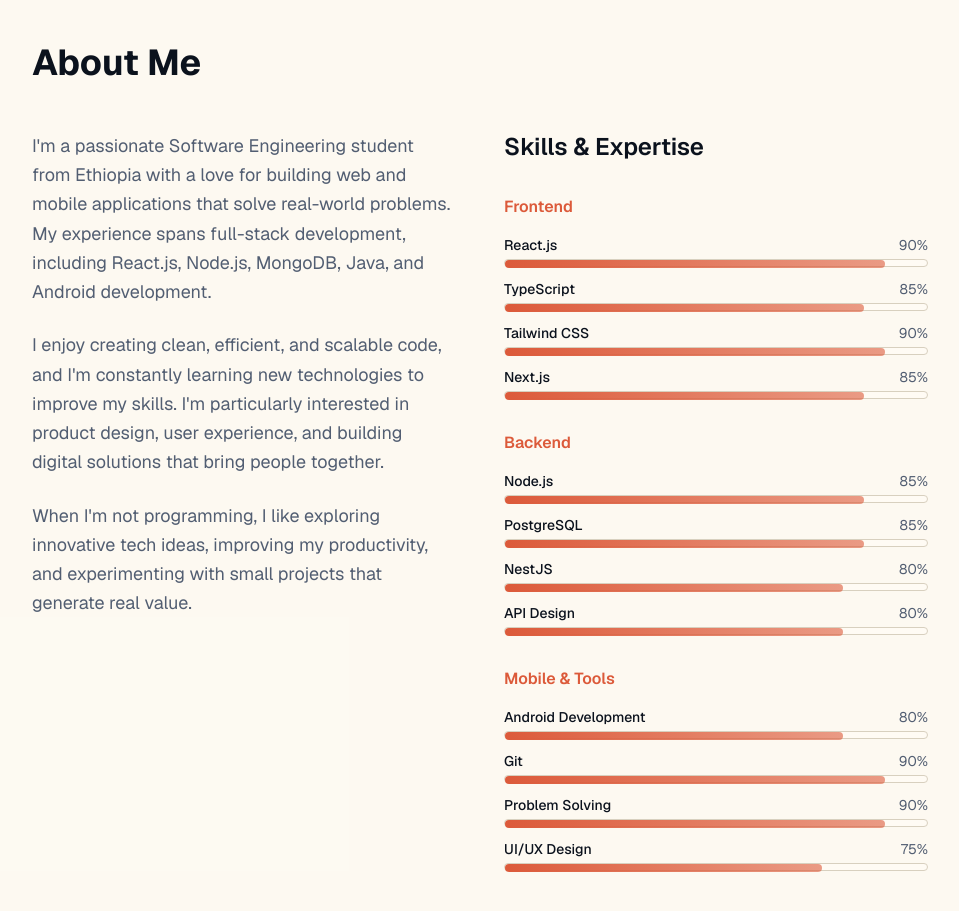
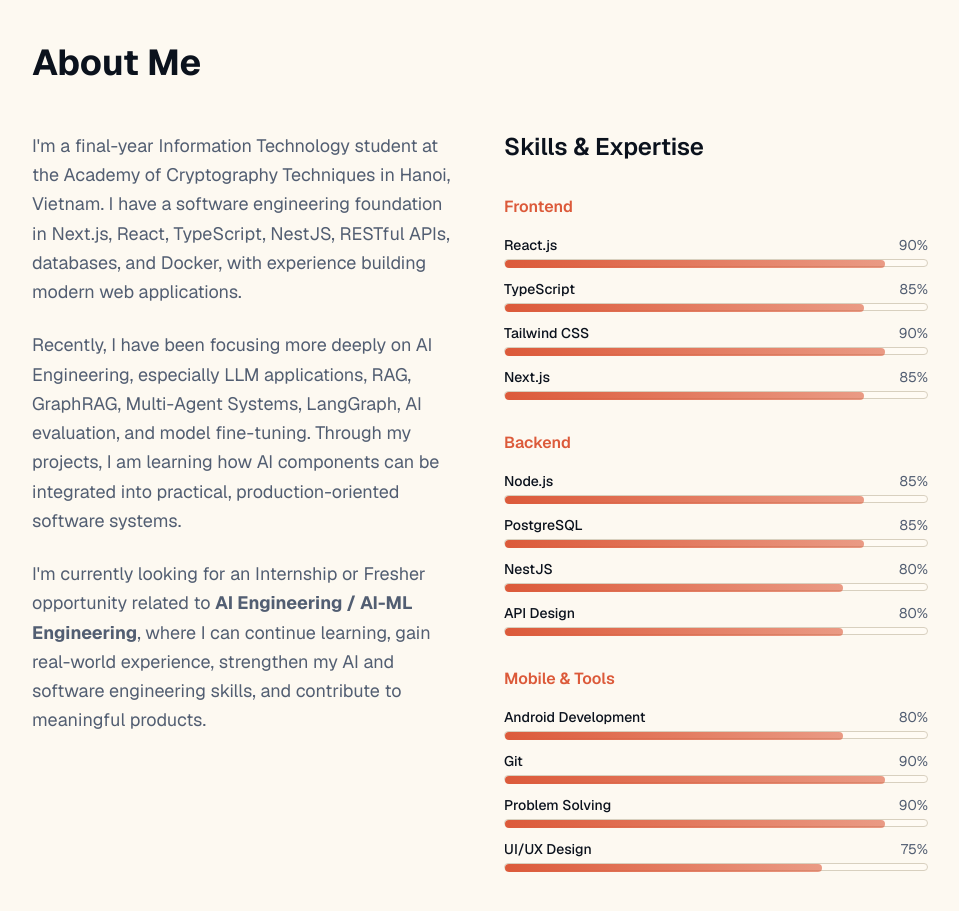
Before and after one commit to huutuyen0508/portfolio-huutuyen, a Next.js app: page / in a window 1280 px wide. Shown: the part 2940-3851 px from the top of the page, without its empty margins (160-1119 px from the left). Built offline with nearby package versions, Linux system fonts and the light colour scheme.

Commit message:
feat: update about section bio with new student details and AI focus

```diff
--- a/components/about-section.tsx
+++ b/components/about-section.tsx
@@ -41,18 +41,13 @@ export function AboutSection() {
           {/* Bio Section */}
           <div>
             <p className="text-lg text-muted-foreground mb-6 leading-relaxed">
-              I'm a passionate Software Engineering student from Ethiopia with a love for building web and mobile
-              applications that solve real-world problems. My experience spans full-stack development, including
-              React.js, Node.js, MongoDB, Java, and Android development.
+              I&apos;m a final-year Information Technology student at the Academy of Cryptography Techniques in Hanoi, Vietnam. I have a software engineering foundation in Next.js, React, TypeScript, NestJS, RESTful APIs, databases, and Docker, with experience building modern web applications.
             </p>
             <p className="text-lg text-muted-foreground mb-6 leading-relaxed">
-              I enjoy creating clean, efficient, and scalable code, and I'm constantly learning new technologies to
-              improve my skills. I'm particularly interested in product design, user experience, and building digital
-              solutions that bring people together.
+              Recently, I have been focusing more deeply on AI Engineering, especially LLM applications, RAG, GraphRAG, Multi-Agent Systems, LangGraph, AI evaluation, and model fine-tuning. Through my projects, I am learning how AI components can be integrated into practical, production-oriented software systems.
             </p>
             <p className="text-lg text-muted-foreground leading-relaxed">
-              When I'm not programming, I like exploring innovative tech ideas, improving my productivity, and
-              experimenting with small projects that generate real value.
+              I&apos;m currently looking for an Internship or Fresher opportunity related to <strong>AI Engineering / AI-ML Engineering</strong>, where I can continue learning, gain real-world experience, strengthen my AI and software engineering skills, and contribute to meaningful products.
             </p>
           </div>
 
```
